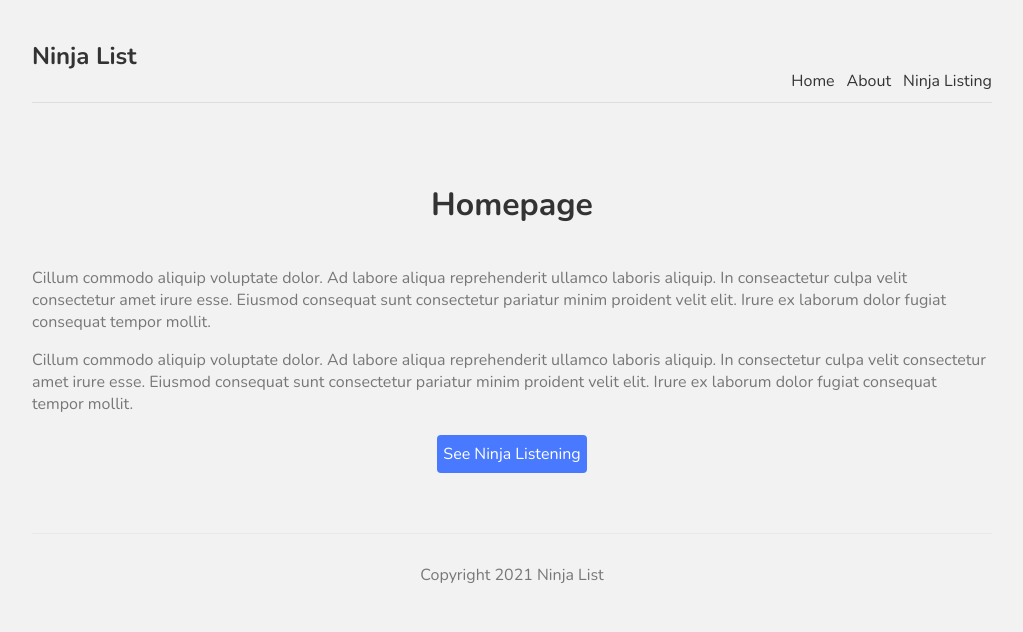
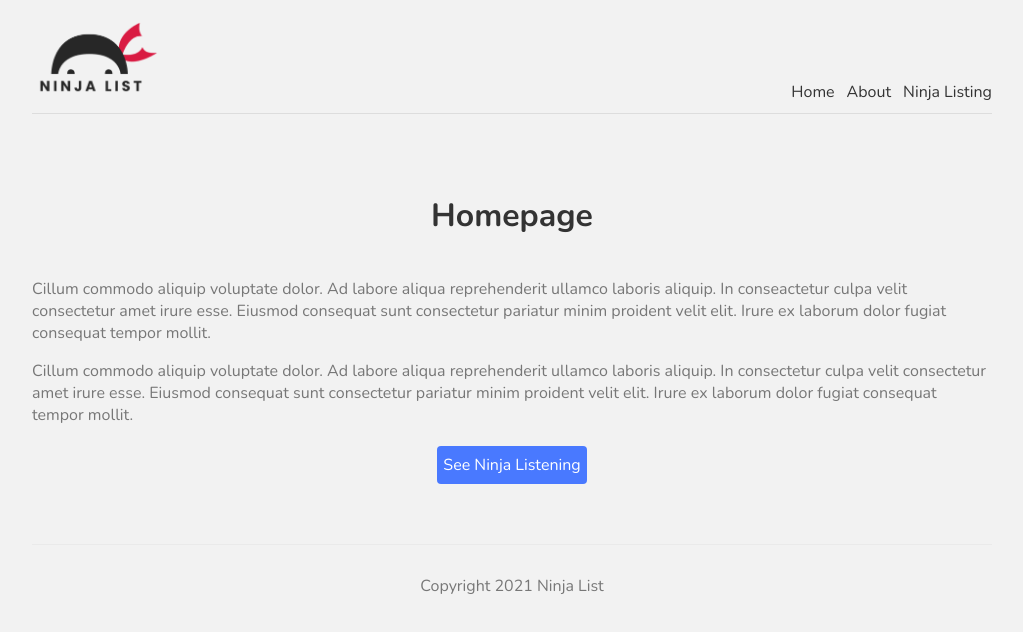
Before and after one commit to leonitshaqiri/nextjs-the-net-ninja-youtube, a Next.js app: page / in a window 1280 px wide. Shown: the top 632 px of the page, without its empty margins (128-1151 px from the left). Built offline with nearby package versions, Linux system fonts and the light colour scheme.

Commit message:
#9 - Images & Metadata

```diff
--- a/comps/Navbar.js
+++ b/comps/Navbar.js
@@ -1,10 +1,11 @@
 import Link from "next/link";
+import Image from "next/image";
 
 const Navbar = () => {
   return (
     <nav>
       <div className="logo">
-        <h1>Ninja List</h1>
+        <Image src="/logo.png" alt="logo" width={128} height={77} />
       </div>
       <Link href="/">
         <a>Home</a>
--- a/pages/index.js
+++ b/pages/index.js
@@ -1,9 +1,15 @@
+import Head from "next/head";
 import Link from "next/link";
 import styles from "../styles/Home.module.css";
 
 export default function Home() {
   return (
-    <div className={styles.container}>
+    <>
+      <Head>
+        <title>Ninja List | Home</title>
+        <meta name="keywords" content="ninjas" />
+      </Head>
+      <div>
         <h1 className={styles.title}>Homepage</h1>
         <p className={styles.text}>
           Cillum commodo aliquip voluptate dolor. Ad labore aliqua reprehenderit
@@ -21,5 +27,6 @@
           <a className={styles.btn}>See Ninja Listening</a>
         </Link>
       </div>
+    </>
   );
 }
```
Also changed, not shown: pages/about.js (+20 -10 lines), public/logo.png (added). Lines whose indentation alone changed are shown as unchanged.
